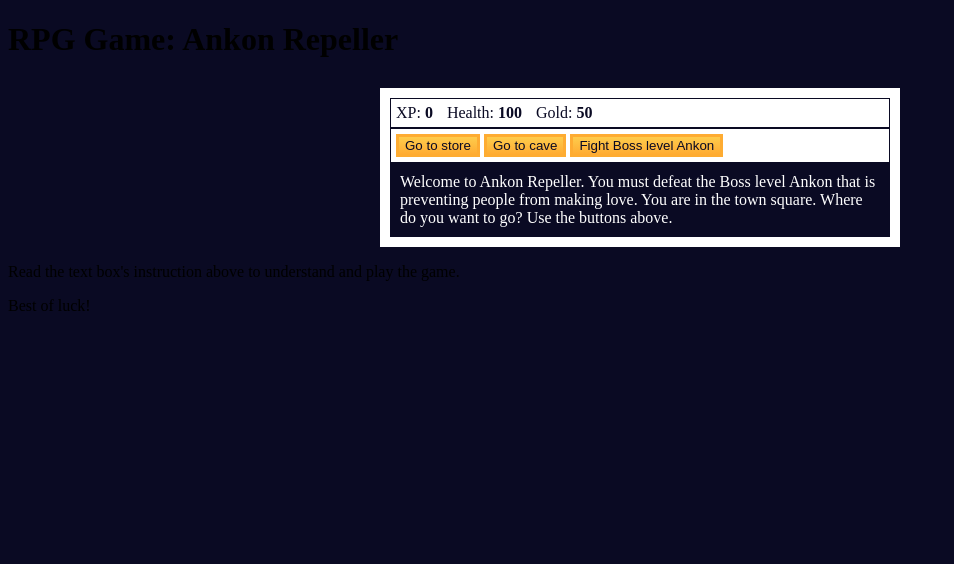
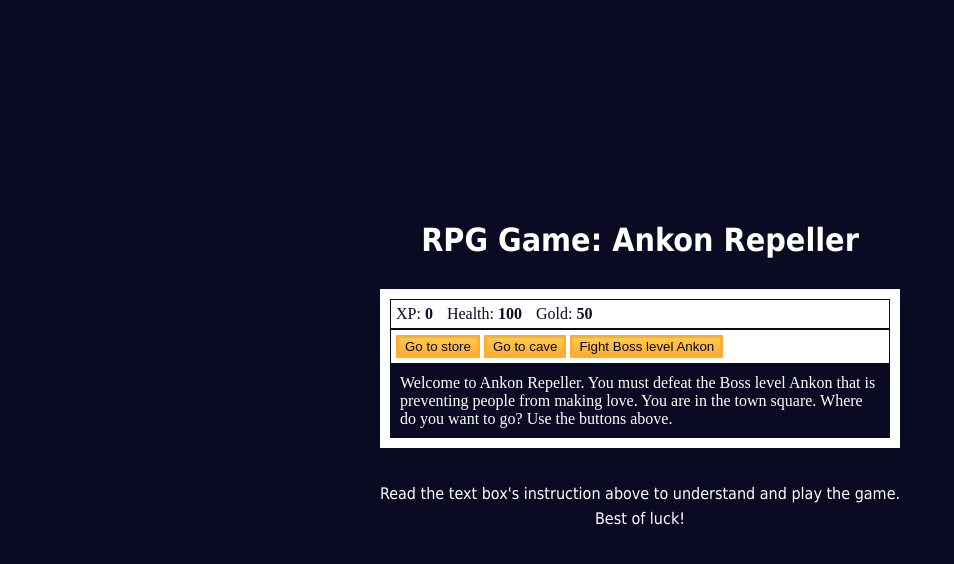
Before and after one commit to ankondeyani/RPG-Game--Ankon-Repeller, a plain HTML site: page index.html in a window 1280 px wide. Shown: the whole page, without its empty margins (0-954 px from the left). Drawn offline with Linux system fonts and the light colour scheme.

Commit message:
Update styles.css

```diff
--- a/styles.css
+++ b/styles.css
@@ -1,5 +1,23 @@
 body {
   background-color: #0a0a23;
+}
+
+.intro{
+  text-align:center;
+color:#ffffff;
+padding-top:200px;
+font-family:Tahoma;
+}
+
+.intro2{  text-align:center;
+color:#ffffff;
+padding-top:20px;
+font-family:Tahoma;
+}
+.intro3{  text-align:center;
+color:#ffffff;
+margin-top:-10px;
+font-family:Tahoma;
 }
 
 #text {
```
